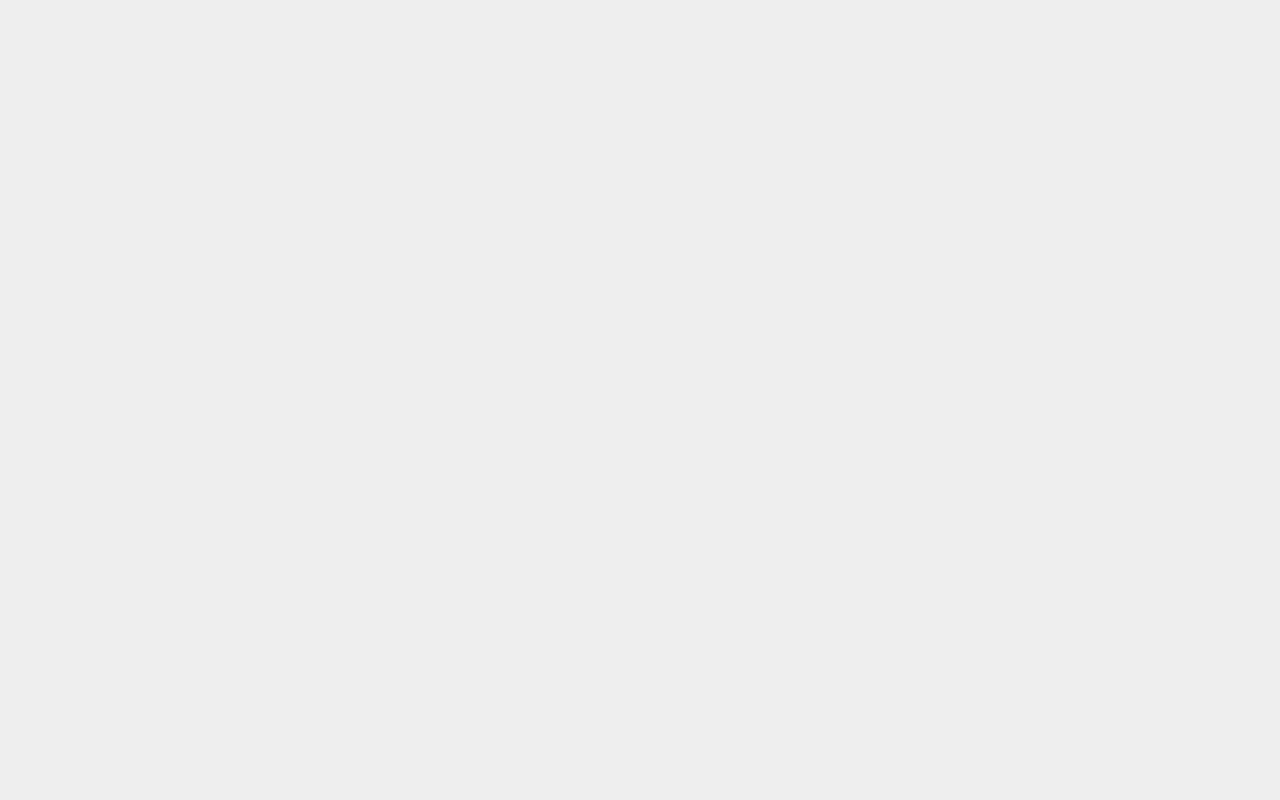
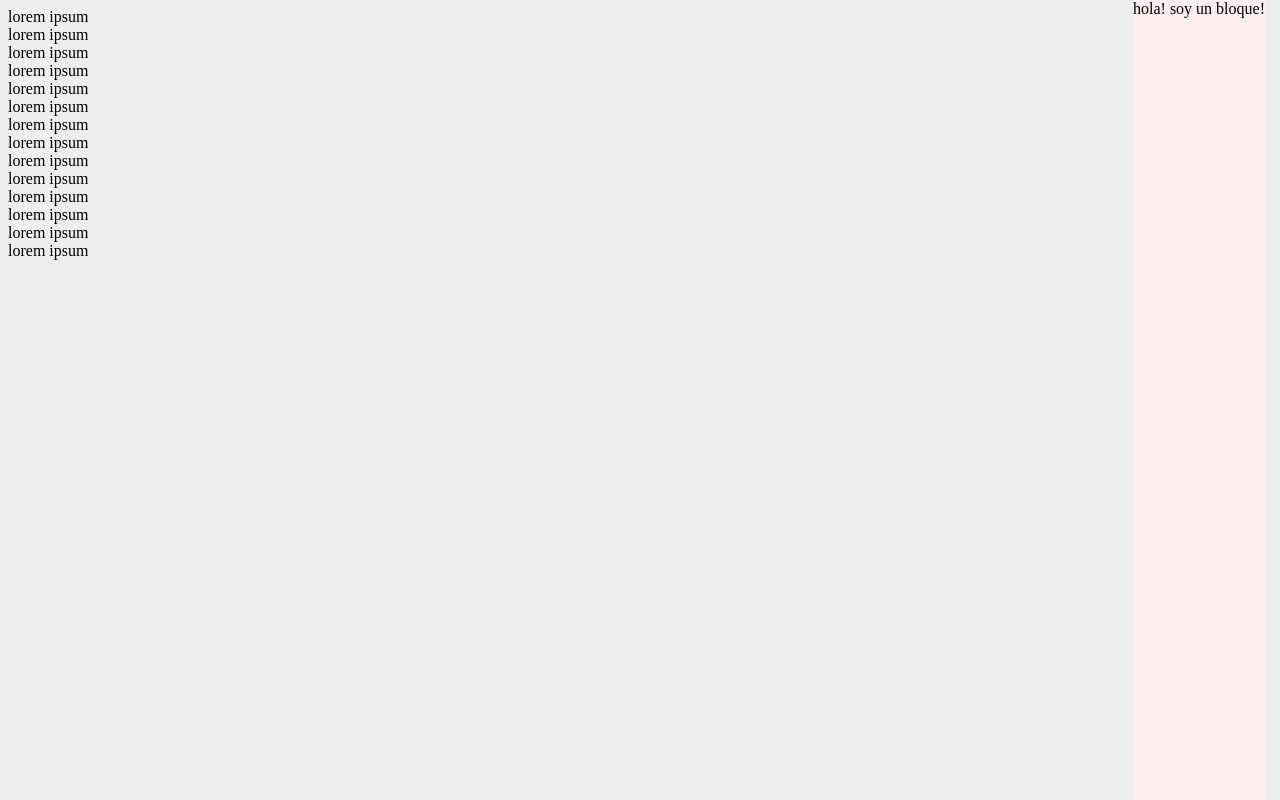
Before and after one commit to lecav30/python_sin_fronteras, a plain HTML site: page secc21/index.html in a window 1280 px wide. Drawn offline with Linux system fonts and the light colour scheme.

Commit message:
Display, max-width, position, overflow, float, más selectores y opacidad

```diff
--- a/secc21/index.html
+++ b/secc21/index.html
@@ -6,6 +6,24 @@
         <link rel="stylesheet" href="main.css" type="text/css"/>
     </head>
     <body>
-
+      <p>hola! soy un bloque!</p>
+      <!-- Tipos de bloques:  -->
+      <!-- Todos los h, div, form, header, footer, section -->
+      <!-- Tipos de inline -->
+      <!-- span, link(a), img -->
+      <div>lorem ipsum</div>
+      <div>lorem ipsum</div>
+      <div>lorem ipsum</div>
+      <div>lorem ipsum</div>
+      <div>lorem ipsum</div>
+      <div>lorem ipsum</div>
+      <div>lorem ipsum</div>
+      <div>lorem ipsum</div>
+      <div>lorem ipsum</div>
+      <div>lorem ipsum</div>
+      <div>lorem ipsum</div>
+      <div>lorem ipsum</div>
+      <div>lorem ipsum</div>
+      <div>lorem ipsum</div>
     </body>
 </html>
--- a/secc21/main.css
+++ b/secc21/main.css
@@ -1,3 +1,19 @@
 body {
   background-color: #eee;
 }
+
+p {
+  /* display: inline; */
+  /* Es responsivo */
+  max-width: 350px;
+  background-color: #fee;
+  margin: auto;
+  /* Deja el contenido fijo en la pantalla */
+  /* Usado para menús estáticos */
+  position: fixed;
+  /* position: relative; */
+  /* Propiedades para mover */
+  right: 15px;
+  top: 0px;
+  bottom: 0px;
+}
```
